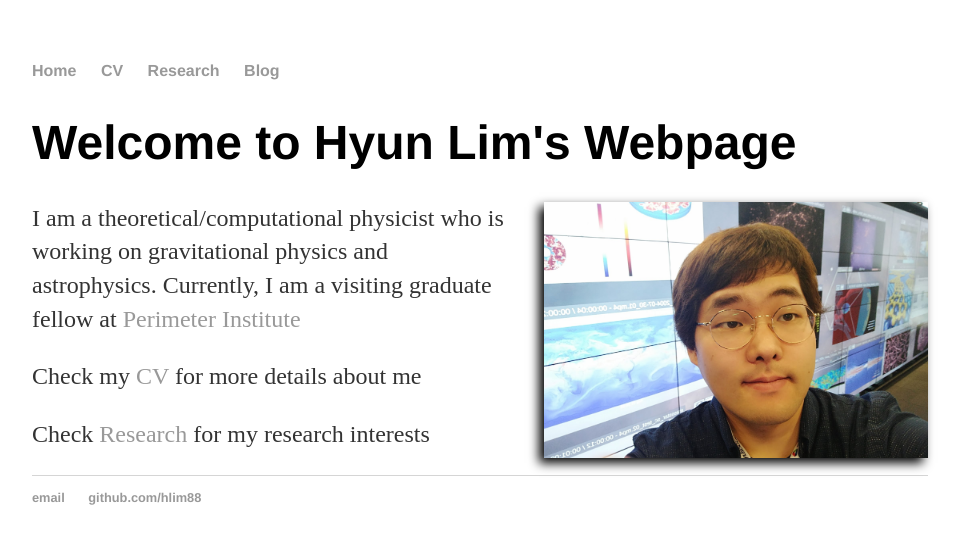
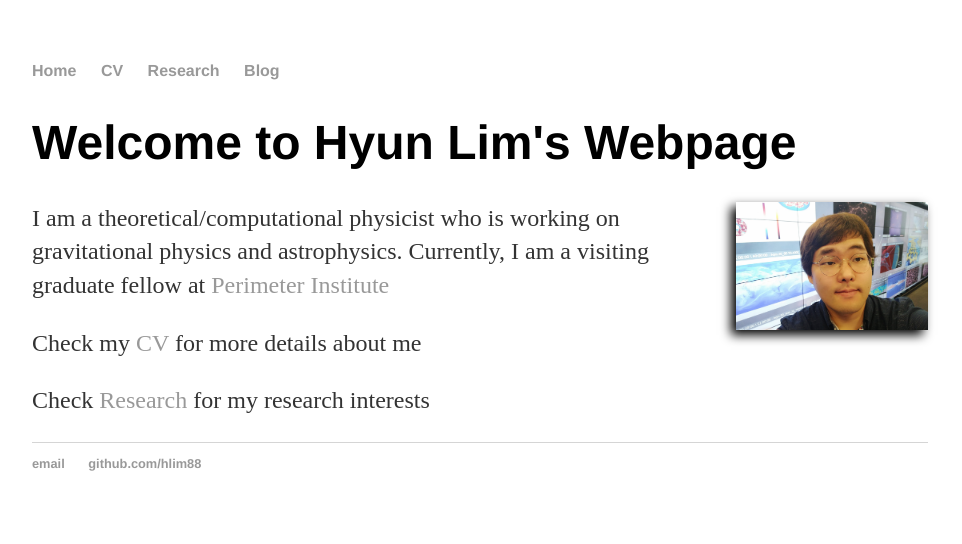
Before and after one commit to hlim88/hlim88.github.io, a Jekyll site: the page built from index.html, in a window 1280 px wide. Shown: the top 544 px of the page, without its empty margins (160-1122 px from the left). Built offline with Jekyll 4.4.1, drawn with Linux system fonts in a browser that asks for light colours.

Commit message:
Change size

```diff
--- a/index.html
+++ b/index.html
@@ -5,8 +5,8 @@ title: Hyun Lim
 
 		<div class="blurb">
 			<h1>Welcome to Hyun Lim's Webpage</h1>
-            <img src="images/hlim.jpg" alt="Hyun Lim" width="384" height="256" class="align_right shadow"/>
-			<p>I am a theoretical/computational physicist who is working on gravitational physics and astrophysics. Currently, I am a visiting graduate fellow at <a href="https://www.perimeterinstitute.ca">Perimeter Institute</a> </p>
+            <p><img src="images/hlim.jpg" alt="Hyun Lim" width="192" height="128" class="align_right shadow"/>
+			I am a theoretical/computational physicist who is working on gravitational physics and astrophysics. Currently, I am a visiting graduate fellow at <a href="https://www.perimeterinstitute.ca">Perimeter Institute</a> </p>
 			<p>Check my <a href="/cv">CV</a> for more details about me</p>
 		    <p>Check <a href="/research">Research</a> for my research interests</p>
 		</div>
```
